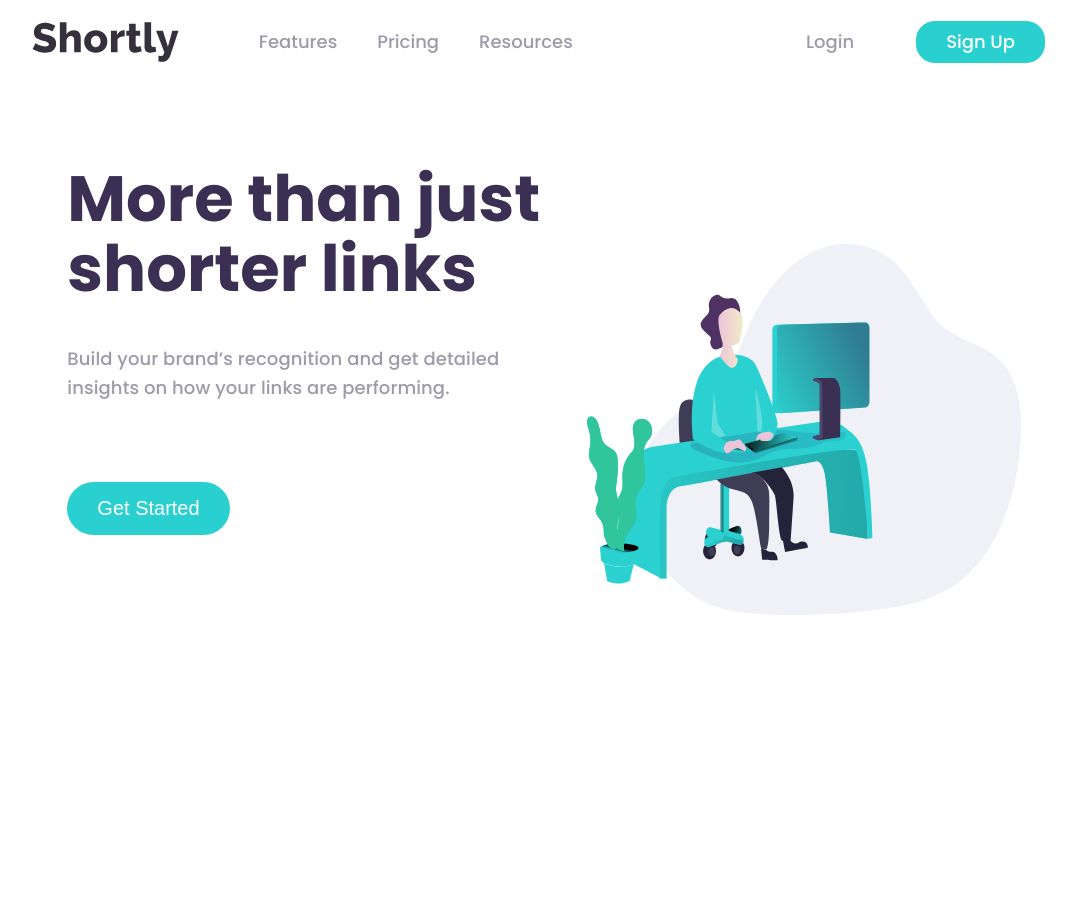
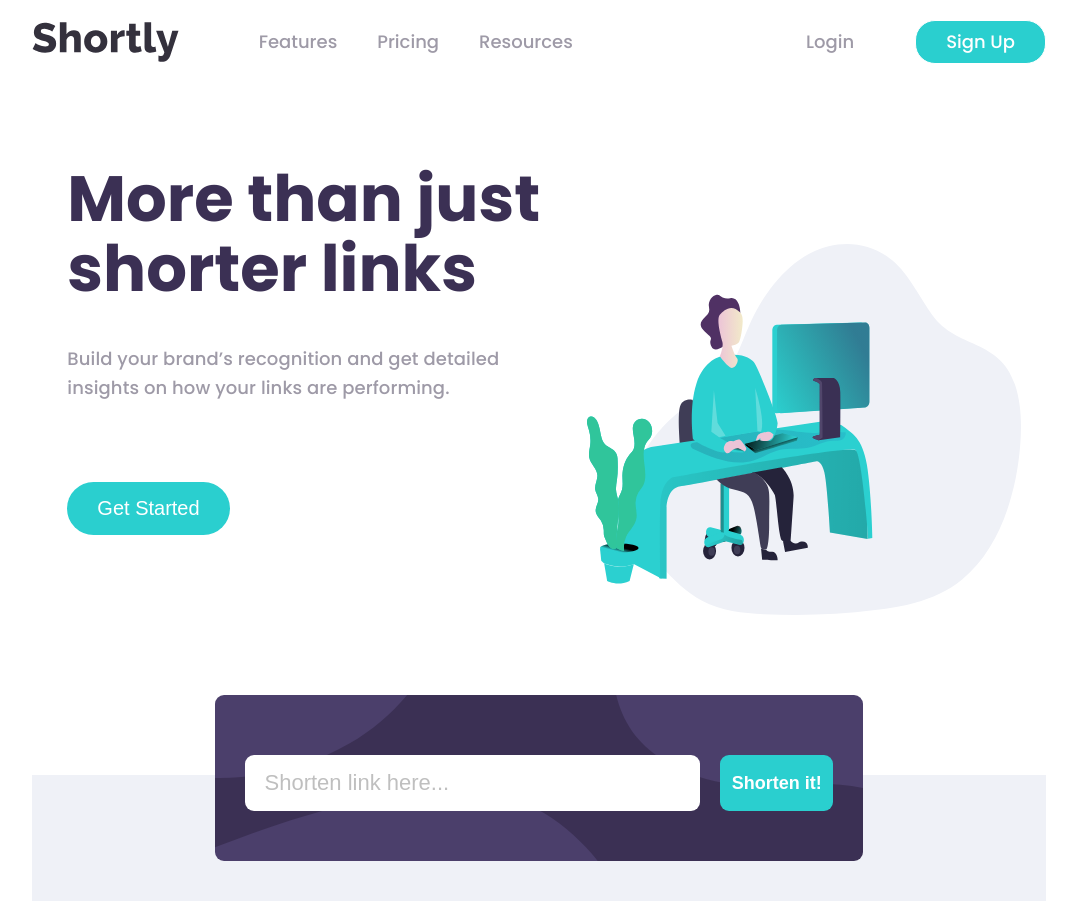
Before and after one commit to Abhishek-201099/url-shortener, a React (Vite) app: page / in a window 1280 px wide. Shown: the whole page, without its empty margins (101-1178 px from the left). Before the commit the page ends 800 px from the top, so only its background shows below. Built offline with nearby package versions, Linux system fonts and the light colour scheme.

Commit message:
feat:Added logic for url shortening and layout for results

```diff
--- a/src/App.jsx
+++ b/src/App.jsx
@@ -1,5 +1,6 @@
 import Header from "./components/Header";
 import Hero from "./components/Hero";
+import Shortener from "./components/Shortener";
 
 export default function App() {
   return (
@@ -7,6 +8,7 @@ export default function App() {
       <Header />
       <main>
         <Hero />
+        <Shortener />
       </main>
     </div>
   );
--- /dev/null
+++ b/src/components/Shortener.jsx
@@ -0,0 +1,94 @@
+import { useForm } from "react-hook-form";
+import { getShortURL } from "../services/getShortURL";
+import { useState } from "react";
+import CopyBtn from "../ui/CopyBtn";
+
+const urlResults = [];
+
+// const urlResults = [
+//   {
+//     originalURL: "https://www.google.com",
+//     shortURL: "https://shortone",
+//   },
+//   {
+//     originalURL: "https://www.google.com",
+//     shortURL: "https://shorttwo",
+//   },
+//   {
+//     originalURL: "https://www.google.com",
+//     shortURL: "https://shortthree",
+//   },
+//   {
+//     originalURL: "https://www.google.com",
+//     shortURL: "https://shortfour",
+//   },
+// ];
+
+export default function Shortener() {
+  const [isLoading, setIsLoading] = useState(false);
+  const {
+    register,
+    handleSubmit,
+    formState: { errors },
+  } = useForm();
+
+  async function onSubmit(data) {
+    console.log("Form Data : ", data);
+
+    // FIX THIS LOGIC OF ISLOADING STATE HERE AND IN SERVICES AS WELL.
+    // try {
+    //   setIsloading(true);
+    //   const shortenedUrl = await getShortURL(data.url);
+    //   if (!shortenedUrl) return;
+    //   urlResults.push({ originalURL: data.url, shortURL: shortenedUrl });
+    //   console.log("urlresutls :", urlResults);
+    // } catch (error) {
+    //   setIsloading(false);
+    //   console.log("Error : ", error.message);
+    // }
+  }
+
+  return (
+    <section className="section-shortener">
+      <div className="shortener-container">
+        <form className="shortener-form" onSubmit={handleSubmit(onSubmit)}>
+          <div>
+            <input
+              type="url"
+              placeholder="Shorten link here..."
+              {...register("url", {
+                required: "Please enter the url",
+              })}
+              className={`${errors?.url?.message ? "shortener-error" : ""}`}
+              disabled={isLoading}
+            />
+            <button type="submit" disabled={isLoading}>
+              {isLoading ? "Shortening..." : "Shorten it!"}
+            </button>
+          </div>
+          {errors?.url?.message && <p>{errors?.url?.message}</p>}
+        </form>
+      </div>
+
+      <div className="shortener-results">
+        {urlResults.length
+          ? urlResults.map((shortUrl, index) => {
+              return (
+                <div className="shortener-result" key={index}>
+                  <p className="shortener-original-url">
+                    {shortUrl.originalURL}
+                  </p>
+                  <p className="shortener-result-url">{shortUrl.shortURL}</p>
+                  <CopyBtn
+                    normalStateClass="shortener-copy-btn shortener-copy-normal"
+                    CopiedStateClass="shortener-copy-btn shortener-copied"
+                    valueToCopy={shortUrl.shortURL}
+                  />
+                </div>
+              );
+            })
+          : null}
+      </div>
+    </section>
+  );
+}
--- /dev/null
+++ b/src/services/getShortURL.js
@@ -0,0 +1,13 @@
+export async function getShortURL(url) {
+  //  FIX THIS BUG
+  // try {
+  //   const response = await fetch(`https://cdpt.in/shorten?url=${url}`);
+  //   if (!response.ok) {
+  //     throw new Error("Request not fullfilld");
+  //   }
+  //   const data = await response.text();
+  //   return data;
+  // } catch (error) {
+  //   console.log("Error : ", error);
+  // }
+}
--- a/src/styles.css
+++ b/src/styles.css
@@ -11,6 +11,7 @@
   --color-neutral-2: hsl(257, 7%, 63%);
   --color-neutral-3: hsl(255, 11%, 22%);
   --color-neutral-4: hsl(260, 8%, 14%);
+  --color-neutral-5: #eff1f7;
 }
 
 *,
@@ -285,6 +286,145 @@ body {
 
 /*********************************/
 /*********************************/
+/* SECTION SHORTENER */
+/*********************************/
+.section-shortener {
+  background-color: var(--color-neutral-5);
+  margin-top: 16rem;
+}
+
+.shortener-container {
+  width: 80%;
+  /* background-color: aqua; */
+  margin: 0 auto;
+
+  display: flex;
+  flex-direction: column;
+  align-items: center;
+}
+
+.shortener-form {
+  width: 80%;
+  background-color: var(--color-primary-2);
+  padding: 6rem 3rem 4rem 3rem;
+  border-radius: 9px;
+  background-image: url("/bg-boost-desktop.svg");
+  background-size: cover;
+  background-position: center;
+  margin-top: -8rem;
+  margin-bottom: 4rem;
+
+  display: flex;
+  flex-direction: column;
+  gap: 0.8rem;
+}
+
+.shortener-form div {
+  margin-bottom: 1rem;
+
+  display: flex;
+  gap: 2rem;
+  justify-content: space-between;
+}
+
+.shortener-form div input {
+  width: 80%;
+  padding: 1.5rem 2rem;
+  font-size: 2.2rem;
+  border-radius: 9px;
+  border: none;
+}
+
+.shortener-form div input::placeholder {
+  color: var(--color-neutral-1);
+}
+
+.shortener-error {
+  outline: 2px solid var(--color-secondary);
+}
+
+.shortener-form div button {
+  width: 20%;
+  font-size: 1.8rem;
+  font-weight: 700;
+  background-color: var(--color-primary-1);
+  border: none;
+  border-radius: 9px;
+  color: #fff;
+  cursor: pointer;
+
+  transition: all 0.3s;
+}
+
+.shortener-form div button:hover {
+  background-color: var(--color-primary-shade-1);
+}
+
+.shortener-form p {
+  color: var(--color-secondary);
+}
+
+.shortener-form p {
+  font-size: 1.4rem;
+  font-style: italic;
+}
+
+.shortener-results {
+  width: 80%;
+  margin: 0 auto;
+
+  display: flex;
+  flex-direction: column;
+  align-items: center;
+  gap: 4rem;
+}
+
+.shortener-result {
+  width: 80%;
+  padding: 2rem 1rem;
+  background-color: #fff;
+  border-radius: 9px;
+  font-size: 1.6rem;
+
+  display: flex;
+  justify-content: space-between;
+  align-items: center;
+}
+
+.shortener-result .shortener-original-url {
+  color: var(--color-primary-2);
+}
+
+.shortener-result .shortener-result-url {
+  color: var(--color-primary-1);
+}
+
+.shortener-result .shortener-copy-btn {
+  color: #fff;
+  border: none;
+  font-size: 1.8rem;
+  padding: 1rem 2rem;
+  border-radius: 9px;
+  cursor: pointer;
+  transition: all 0.3s;
+}
+
+.shortener-result .shortener-copy-btn.shortener-copy-normal {
+  background-color: var(--color-primary-1);
+}
+
+.shortener-result .shortener-copy-btn.shortener-copied {
+  background-color: var(--color-primary-2);
+}
+
+.shortener-result .shortener-copy-btn:hover {
+  background-color: var(--color-primary-2);
+}
+
+/*********************************/
+
+/*********************************/
+/*********************************/
 /* MEDIA QUERIES */
 /*********************************/
 
--- /dev/null
+++ b/src/ui/CopyBtn.jsx
@@ -0,0 +1,37 @@
+import { useState } from "react";
+
+export default function CopyBtn({
+  normalStateClass,
+  CopiedStateClass,
+  valueToCopy,
+}) {
+  const [isCopying, setIsCopying] = useState("initial");
+
+  function handleCopy() {
+    setIsCopying("copying");
+    navigator.clipboard
+      .writeText(valueToCopy)
+      .then(() => setIsCopying("copied"));
+  }
+
+  return (
+    <button
+      className={`${
+        isCopying === "initial"
+          ? normalStateClass
+          : isCopying === "copied"
+          ? CopiedStateClass
+          : ""
+      }`}
+      onClick={() => handleCopy()}
+    >
+      {isCopying === "initial"
+        ? "copy"
+        : isCopying === "copying"
+        ? "copying..."
+        : isCopying === "copied"
+        ? "copied"
+        : ""}
+    </button>
+  );
+}
```
